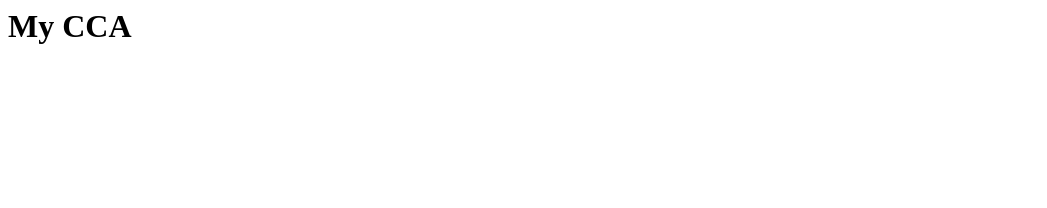
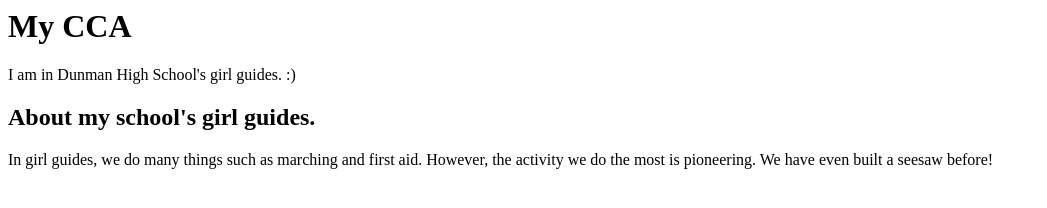
Before and after one commit to dhswoonzeening/dhswoonzeening.github.io, a plain HTML site: page CCA.html in a window 1280 px wide. Shown: the whole page, without its empty margins (0-1047 px from the left). Drawn offline with Linux system fonts and the light colour scheme.

Commit message:
Update CCA.html

```diff
--- a/CCA.html
+++ b/CCA.html
@@ -4,7 +4,11 @@
   </head>
   <body>
     <h1>My CCA</h1>
+    <p>I am in Dunman High School's girl guides. :) </p>
 
+    <h2>About my school's girl guides.</h2>
+    <p> In girl guides, we do many things such as marching and first aid.
+      However, the activity we do the most is pioneering. We have even built a seesaw before!</p>
 
 
   </body>
```
